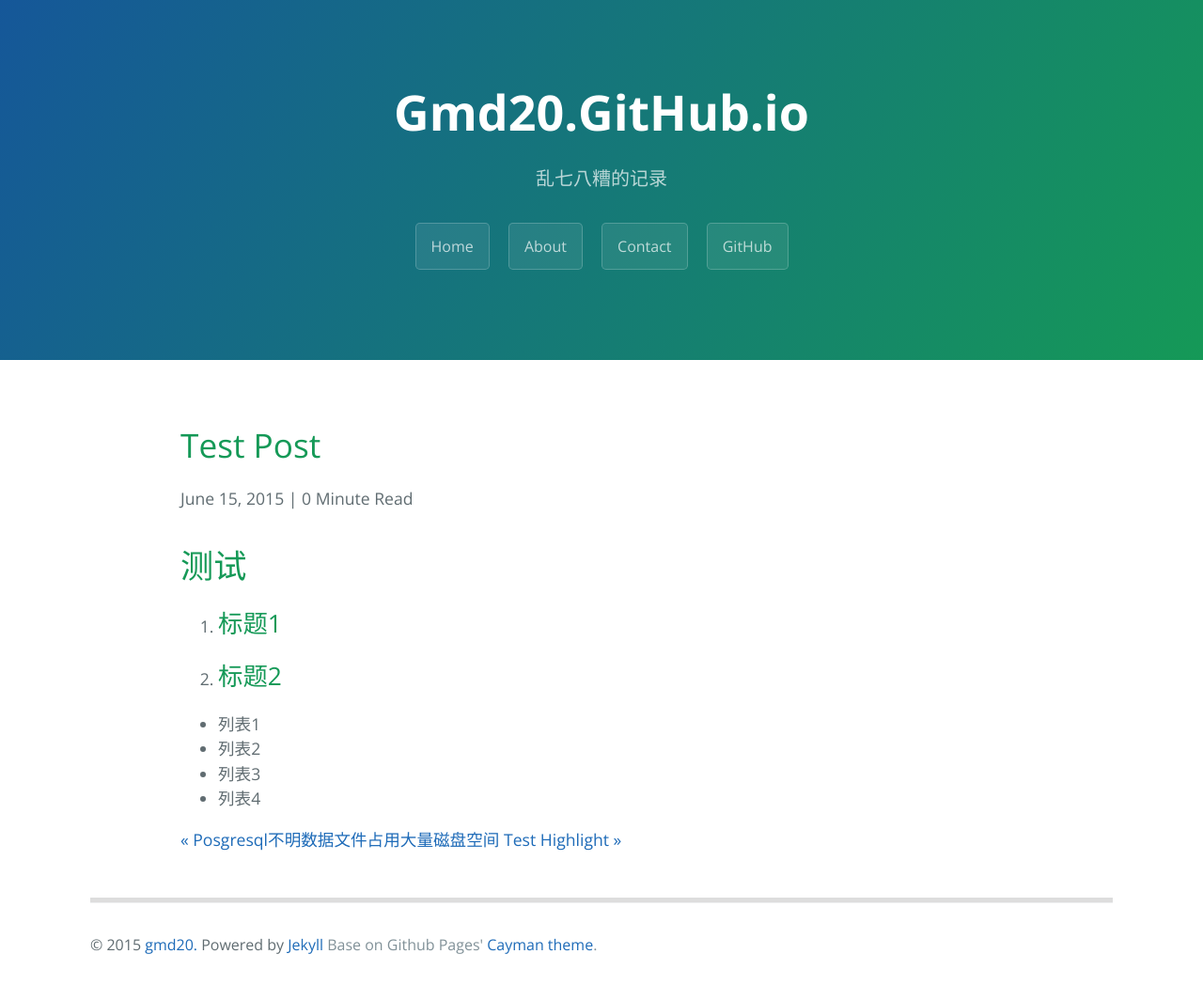
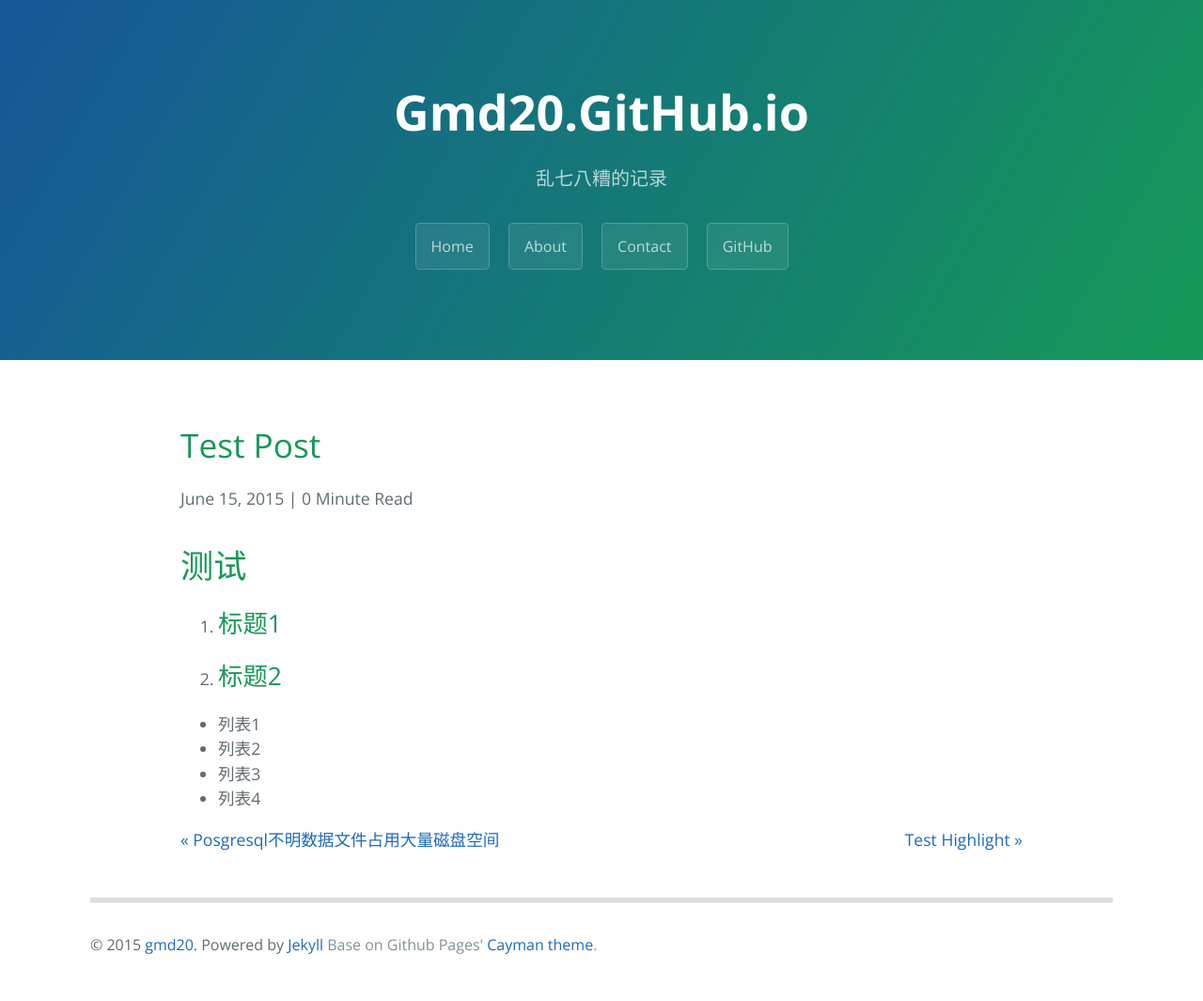
Before and after one commit to gmd20/gmd20.github.io, a Jekyll site: the page built from _posts/2015-06-12-test.md, in a window 1280 px wide. Shown: the whole page at 94% size. Built offline with Jekyll 4.4.1, drawn with Linux system fonts in a browser that asks for light colours; Markdown is read by kramdown in place of the engine named in the settings; comment, search, counter and statistics services are not loaded.

Commit message:
Update blog.css

```diff
--- a/stylesheets/blog.css
+++ b/stylesheets/blog.css
@@ -42,8 +42,9 @@
   margin-top: 1rem;
 }
 
-
-
+.postNav  .next {
+  float: right
+}
 
 .button,.button-secondary,.button-tertiary,.button__outline{
   background-color:#2e8b57;
```
